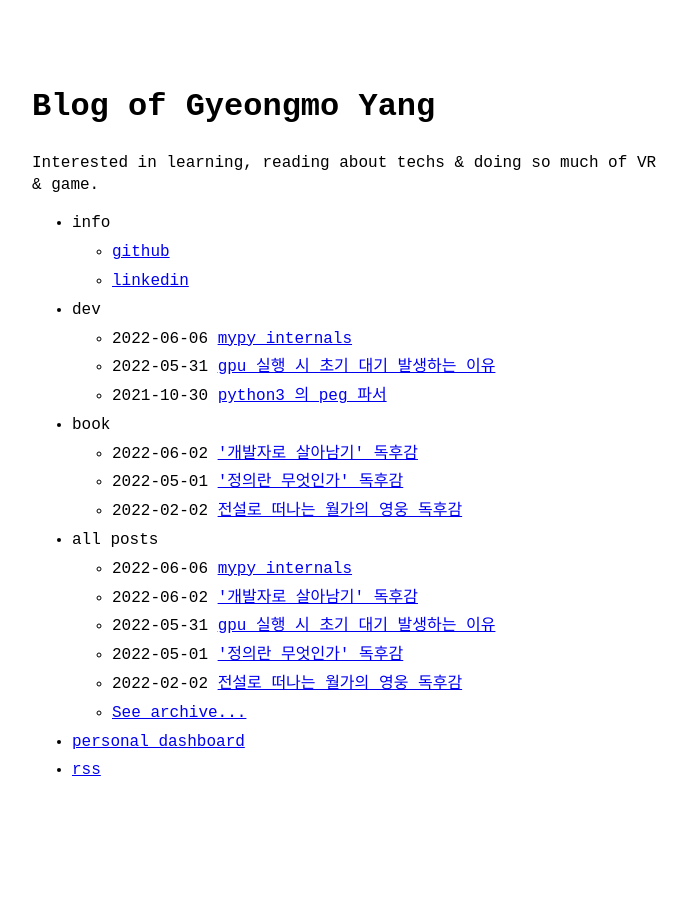
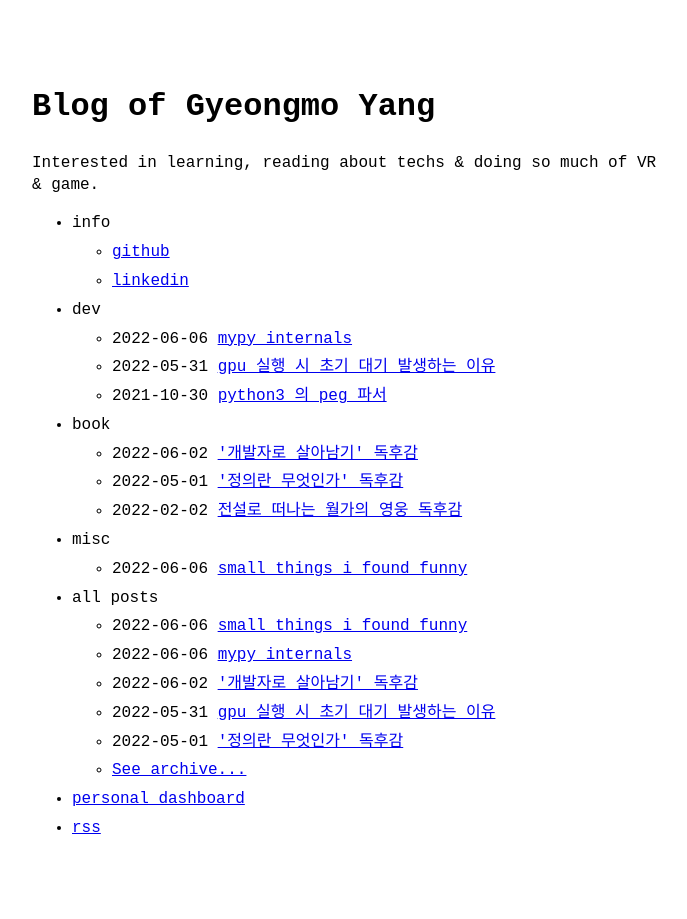
Before and after one commit to yangkyeongmo/yangkyeongmo.github.io, a Jekyll site: the page built from index.md, in a window 1280 px wide. Shown: the whole page, without its empty margins (288-975 px from the left). Built offline with Jekyll 4.4.1, drawn with Linux system fonts in a browser that asks for light colours.

Commit message:
feat(post): add misc post

```diff
--- a/_data/menu.yml
+++ b/_data/menu.yml
@@ -23,6 +23,11 @@ entries:
       show_more_text: See more posts...
       show_more_url: archive.html
 
+  - title: misc
+    post_list:
+      category: misc
+      show_more: false
+
   - title: all posts
     post_list:
       limit: 5
--- /dev/null
+++ b/_posts/2022-06-07-misc.md
@@ -0,0 +1,9 @@
+---
+title: "Small things I found funny"
+date: 2022-06-06 13:25
+categories: misc
+tags: []
+---
+
+- 2007년에 구글이 Gmail로 건물에 python(뱀)이 돌아다닌다고(a python was loose in the building) 했다고 합니다. 4월 1일이라 다들 장난인줄 알았다고..
+    - https://money.cnn.com/2007/04/03/news/funny/google_snake/
```
